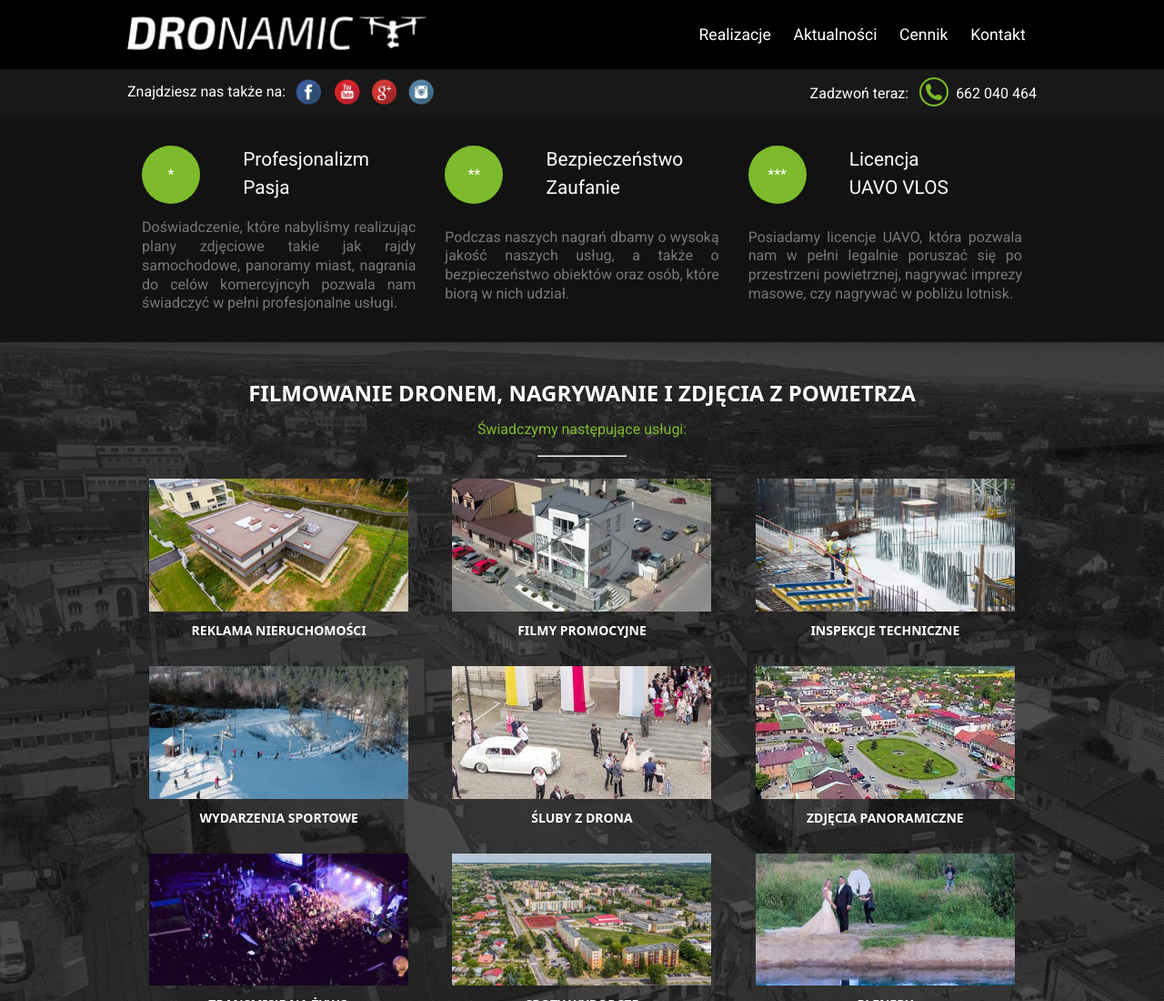
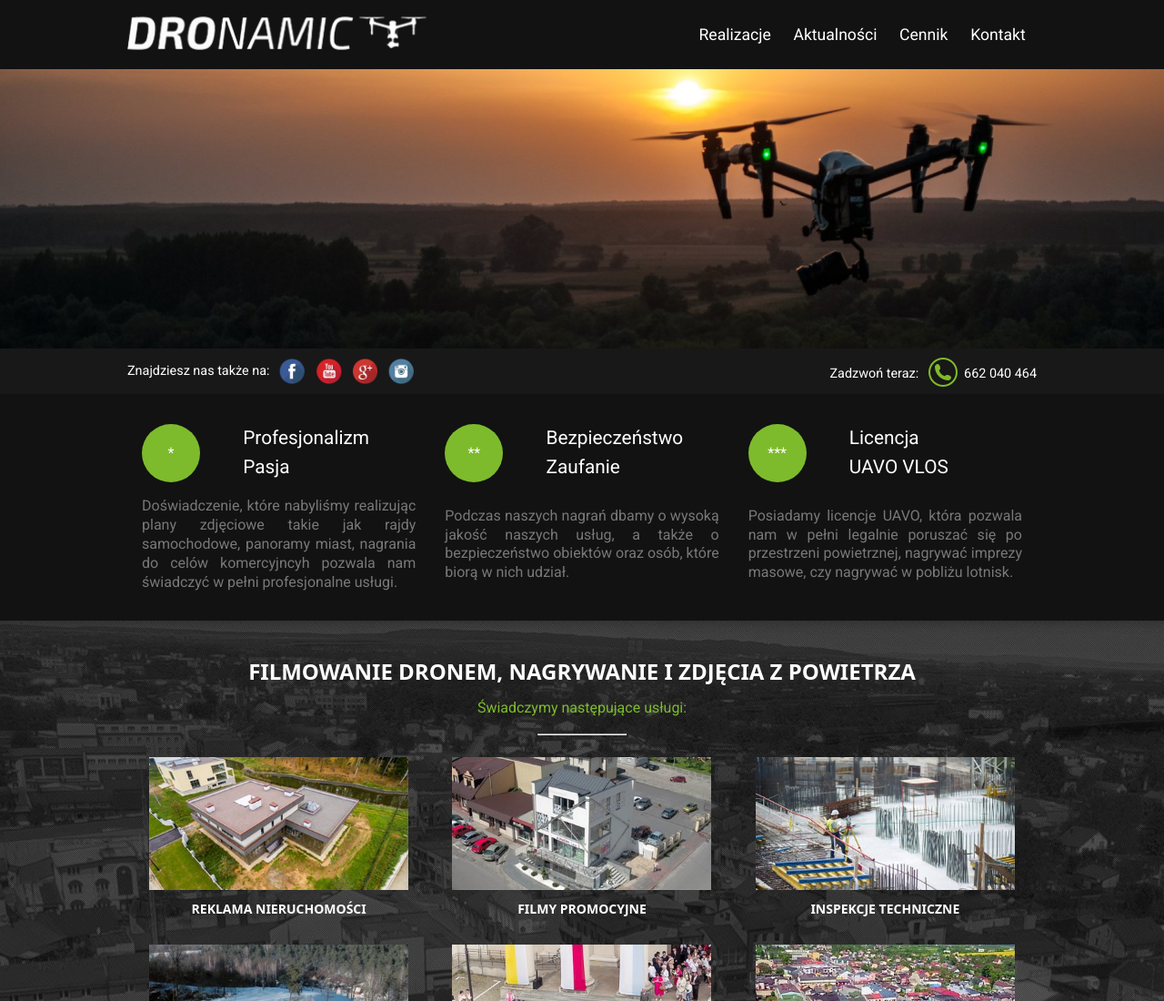
Before and after one commit to jano00/dronamic-website, a website: page src/index.html in a window 1280 px wide. Shown: the top 1100 px of the page at 91% size. Drawn offline with nearby package versions, Linux system fonts and the light colour scheme.

Commit message:
dodany slider

```diff
--- a/src/index.html
+++ b/src/index.html
@@ -31,7 +31,20 @@
         </header>
 
         <section class="main-banner">
-            <div class="slider"></div>
+
+                <ul id="slider">
+                    <li class="slide">
+                        <img src="images/slide4.jpg">
+                    </li>
+                    <li class="slide">
+                        <img src="images/slide3.jpg">
+                    </li>
+                    <li class="slide">
+                        <img src="images/slide1.jpg">
+                    </li>
+                </ul>
+
+
             <div class="social-media">
                  <div class="center">
                     <ul>Znajdziesz nas także na:
@@ -241,5 +254,8 @@
             </div>
         </footer>
      </div>
+
+    <script src="scripts/jquery-3.3.1.js"></script>
+    <script src="scripts/app.js"></script>
  </body>
  </html>
--- a/src/scripts/app.js
+++ b/src/scripts/app.js
@@ -0,0 +1,12 @@
+$('#slider > li:gt(0)').hide();
+
+setInterval(function() {
+    $('#slider > li:first')
+        .fadeOut(1000)
+        .next()
+        .delay(1000)
+        .fadeIn(1000)
+        .delay(1000)
+        .end()
+        .appendTo('#slider');
+}, 5000);
--- a/src/styles/_base.scss
+++ b/src/styles/_base.scss
@@ -1,5 +1,8 @@
+$background-color: rgb(18, 18, 18);
+$main-green: #7dbb2c;
+
 body{
-  background: black;
+  background: $background-color;
   color: white;
 
   p {
@@ -13,9 +16,6 @@
 hr {
   width: 6em;
 }
-
-$background-color: rgb(18, 18, 18);
-$main-green: #7dbb2c;
 
 .main-title {
   text-transform: uppercase;
@@ -84,7 +84,7 @@
   line-height: 3em;
     img {
       position: relative;
-      top: .6em;
+      top: .7em;
       margin: 0 .5em
     }
   }
@@ -98,7 +98,7 @@
 //===================================
 
 .main-container {
-  max-width: 1500px;
+  max-width: 1927px;
   margin: 0 auto;
   display: flex;
   flex-wrap: wrap;
@@ -174,8 +174,44 @@
 
   .main-banner {
     width: 100%;
+
+    #slider {
+      width: 100%;
+      //height: 24vw;
+      height: 40vw;
+      max-height: 500px;
+      overflow: hidden;
+
+
+      .slide {
+        position: relative;
+        height: 100%;
+        left: -27%;
+
+        img {
+          height: 100%;
+        }
+      }
+
+      @media screen and (min-width: 700px) {
+        height: 24vw;
+
+        .slide {
+          width: 100%;
+          height: initial;
+          left: initial;
+
+          img {
+            width: 100%;
+            height: initial;
+          }
+        }
+      }
+    }
+
     .social-media {
       background-color: #181818;
+      font-size: .9em;
       .center {
         ul {
           line-height: 50px;
@@ -474,6 +510,7 @@
           text-align: unset;
           img {
             margin-left: 0;
+            top: .6em;
           }
         }
 
```
Also changed, not shown: dist/styles/main.css.
